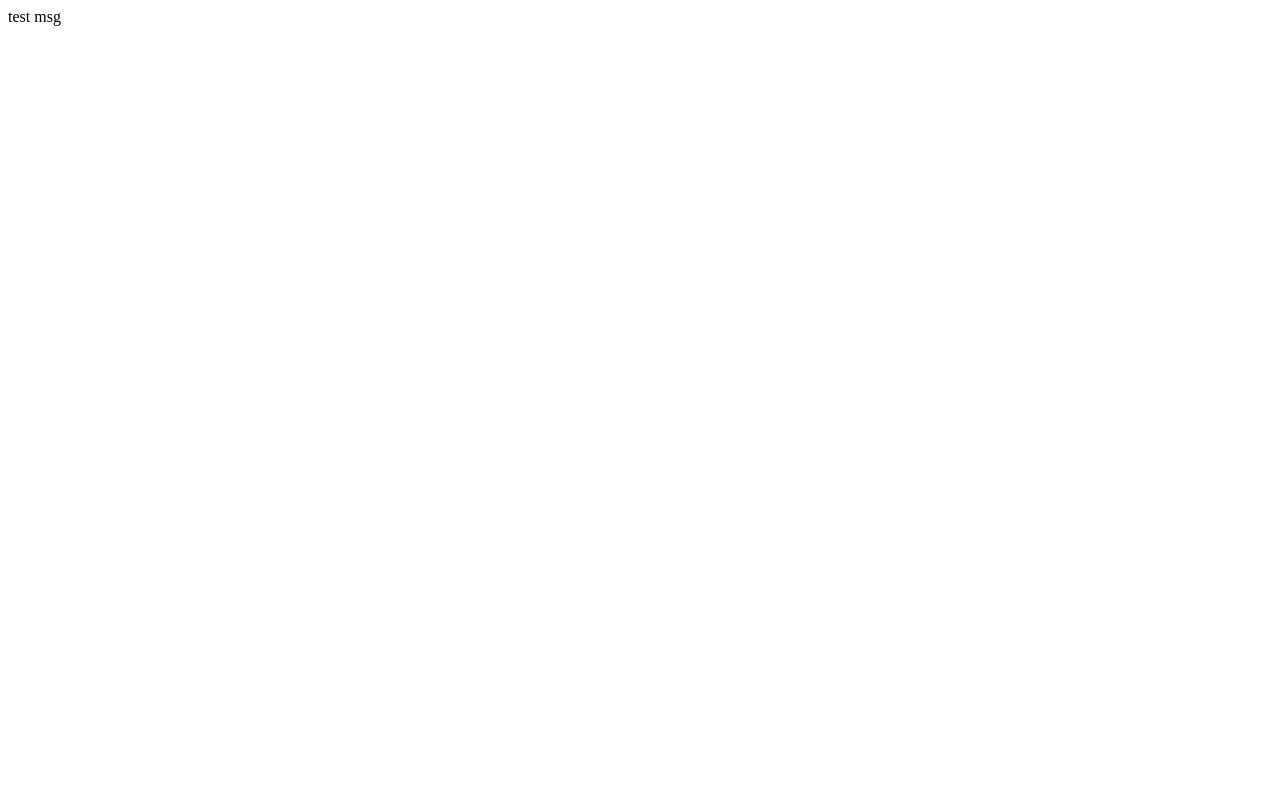
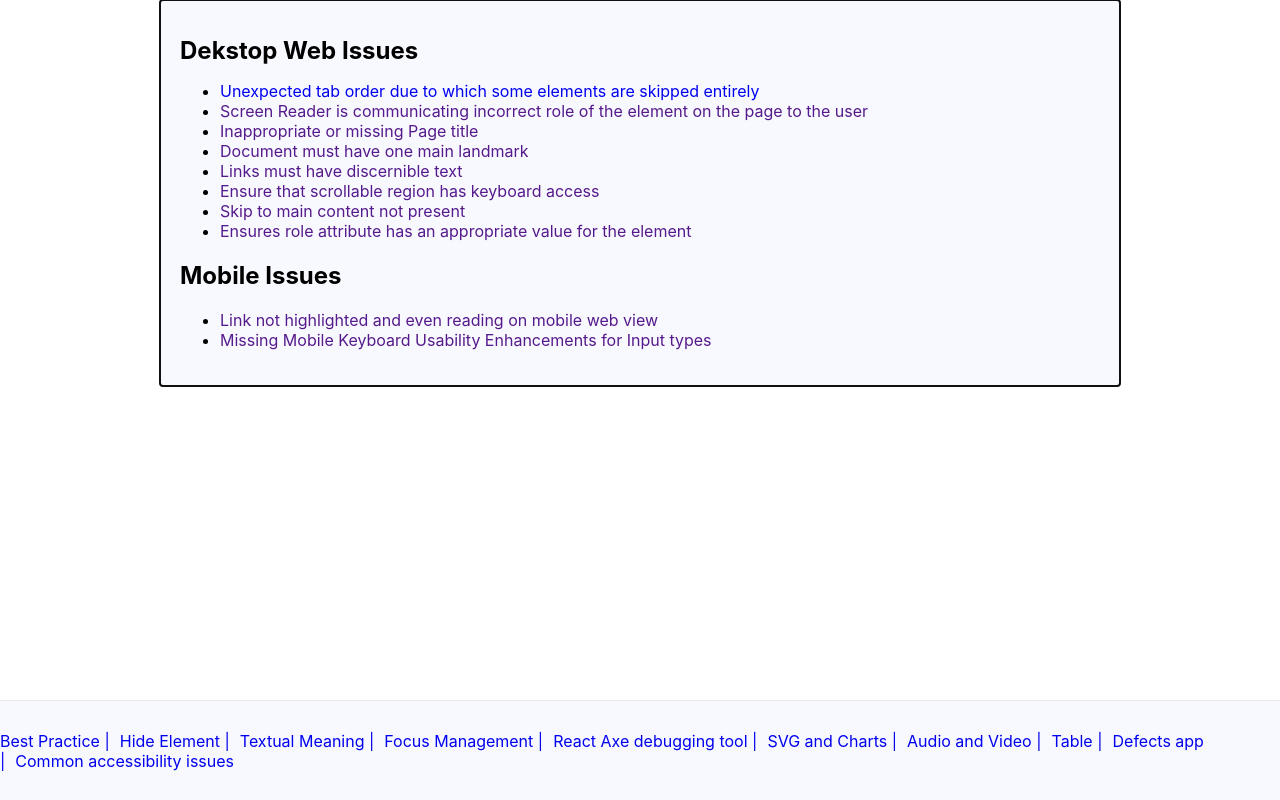
Before and after one commit to ritugupta64/spa-with-next.js, a Next.js app: page /issues-list in a window 1280 px wide. Built offline with nearby package versions, Linux system fonts and the light colour scheme.

Commit message:
inject-defect-1

```diff
--- a/components/defects/index.js
+++ b/components/defects/index.js
@@ -39,7 +39,7 @@ function Defects() {
         </section>
         <h1>XYZ bank's Website</h1>
         <section id="service" className="App-aboutUs">
-              <h3 class="w3l-sub">Offering the most </h3>
+              <h3 class="w3l-sub" tabIndex="1">Offering the most </h3>
               <p class="sub-p">competitive rates and fees</p>
               <p class="sub-p2">Lorem ipsum dolor sit amet, do eiusmod magna aliqua</p>
               <p class="sub-p3">Lorem ipsum dolor sit amet, do eiusmod tempor incididunt ut labore et dolore magna aliqua. Ut enim ad minim veniam, quis nostrud exercitation ullamco laboris nisi ut aliquip ex ea commodo consequat.</p>
@@ -52,7 +52,7 @@ function Defects() {
             </div>
         </div>
 
-  <form action="#" method="post" id="defects-form">
+        <form action="#" method="post" id="defects-form">
           <div class="wthree_contact_left_grid">
             <label for="name">Enter Your Name<input type="text" name="Name" placeholder="Name" id="name" required=""/></label>
             {/* 9: Missing Mobile Keyboard Usability Enhancements for Input types */}
--- /dev/null
+++ b/components/issuesList/index.js
@@ -0,0 +1,43 @@
+import React from 'react';
+import BannerImg from '../../static/media/banner1.jpg';
+import fixture1 from '../../static/media/fixture1.png';
+import Card2 from '../../static/media/card2.jpg';
+import Card3 from '../../static/media/Card3.jpg';
+import Card4 from '../../static/media/Card4.jpg';
+
+import '../../styles/style.css';
+
+function Defects() {
+  return (
+    <>
+    <div className="IssueList">
+        <h1>Dekstop Web Issues</h1>
+        <ul>
+            {/* 1.Elements should not have tabindex greater than zero */}
+            <li><a href={fixture1} aria-label="Issue 1" target="new">Unexpected tab order due to which some elements are skipped
+            entirely</a></li>
+            {/* 2.ARIA roles used must confirm to valid values */}
+            <li><a href="" aria-label="Issue 2">Screen Reader is communicating incorrect role of the element on
+            the page to the user</a></li>
+
+
+
+            <li><a href="" aria-label="Issue ">Inappropriate or missing Page title</a></li>
+            <li><a href="" aria-label="Issue ">Document must have one main landmark</a></li>
+            <li><a href="" aria-label="Issue ">Links must have discernible text</a></li>
+            <li><a href="" aria-label="Issue ">Ensure that scrollable region has keyboard access</a></li>
+            <li><a href="" aria-label="Issue ">Skip to main content not present</a></li>
+            <li><a href="" aria-label="Issue ">Ensures role attribute has an appropriate value for the element</a></li>
+        </ul>
+
+        <h2>Mobile Issues</h2>
+        <ul>
+            <li><a href="" aria-label="Issue 8">Link not highlighted and even reading on mobile web view</a></li>
+            <li><a href="" aria-label="Issue 9">Missing Mobile Keyboard Usability Enhancements for Input types</a></li>
+        </ul>
+    </div>
+    </>
+  );
+}
+
+export default Defects;
--- a/pages/issues-list.js
+++ b/pages/issues-list.js
@@ -1 +1,26 @@
-export default () => "test msg"
+import { useEffect, useRef } from 'react'
+import IssueList from "../components/issuesList"
+import Layout from "../components/layout"
+import PageTitle from "../components/pageTitle"
+
+const GraphWrapper = () => {
+  const mainPageRef = useRef(null);
+
+  useEffect(() => {
+    setTimeout(() => {
+      mainPageRef.current.focus();
+    }, 1000);
+  });
+
+  return (
+    <Layout>
+      <PageTitle title = "Common Assessibility Issues" />
+      <div className="inner-container" aria-labelledby = "page-heading" ref={mainPageRef}
+        tabIndex="-1">
+       <IssueList />
+      </div>
+    </Layout>
+  );
+};
+
+export default GraphWrapper;
--- a/styles/style.css
+++ b/styles/style.css
@@ -304,3 +304,7 @@ button{
   padding: 10px 30px;
   margin: 20px;
 }
+
+.IssueList h1 {
+  font-size: 1.5rem;
+}
```
Also changed, not shown: static/media/fixture1.PNG (added).
